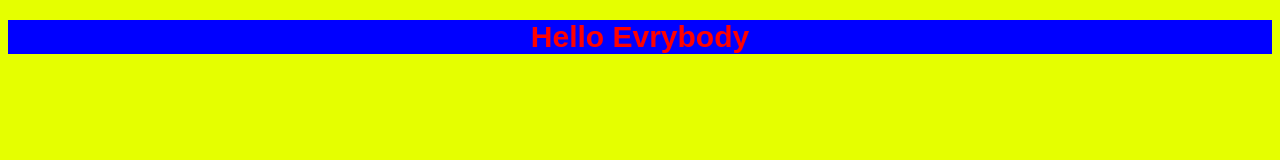
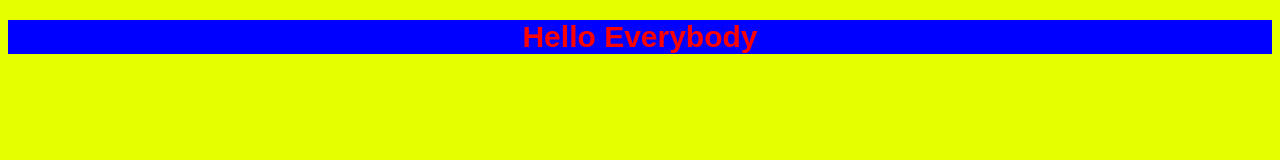
Before and after one commit to ELORF-Lahcen/gitAndGitHubTutorialProject, a plain HTML site: page index.html in a window 1280 px wide. Drawn offline with Linux system fonts and the light colour scheme.

Commit message:
Changing index.html

```diff
--- a/index.html
+++ b/index.html
@@ -7,7 +7,7 @@
     <link rel="stylesheet" href="style.css">
 </head>
 <body>
-    <h1>Hello Evrybody</h1>
+    <h1>Hello Everybody</h1>
     <script src="app.js"></script>
 </body>
 </html>
```
